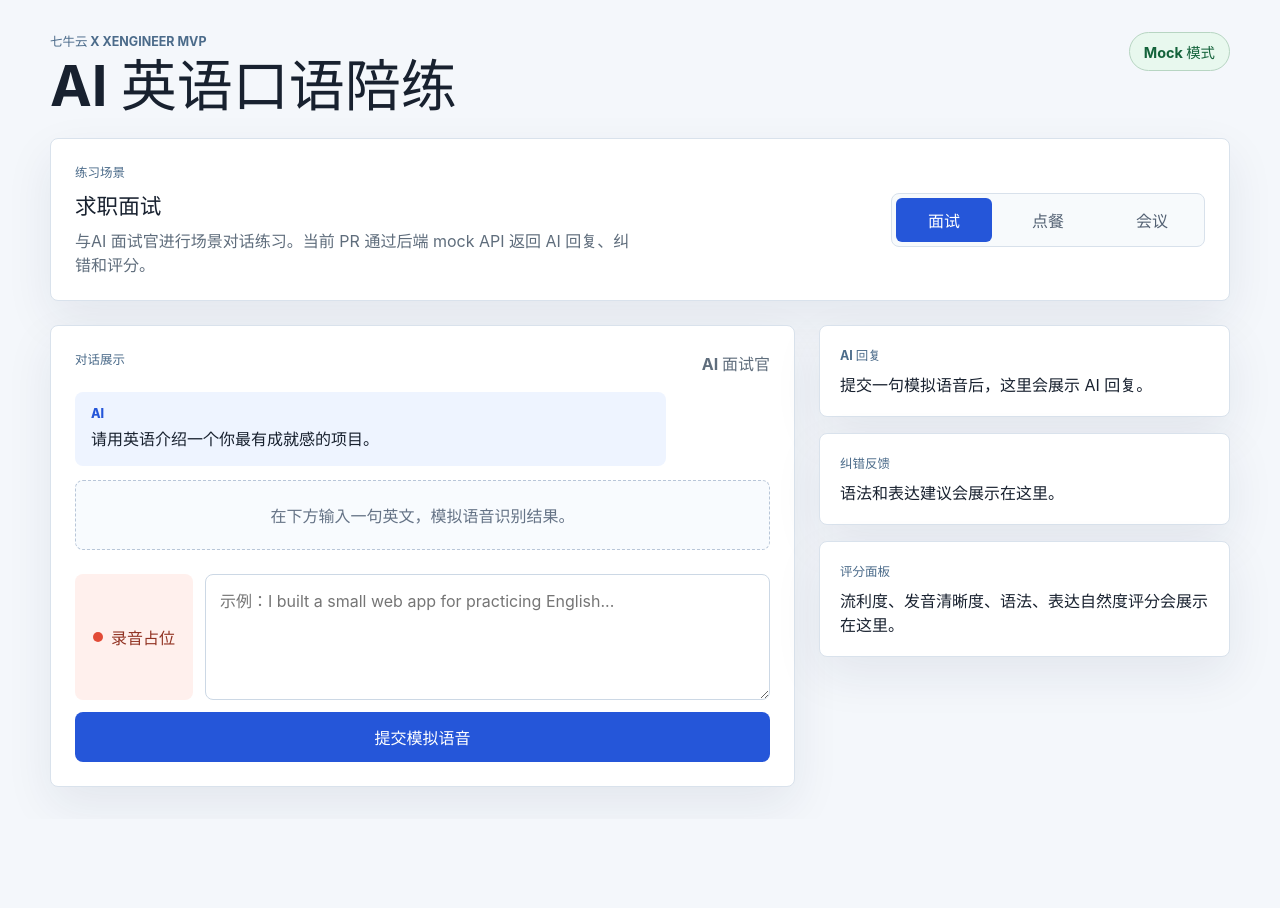
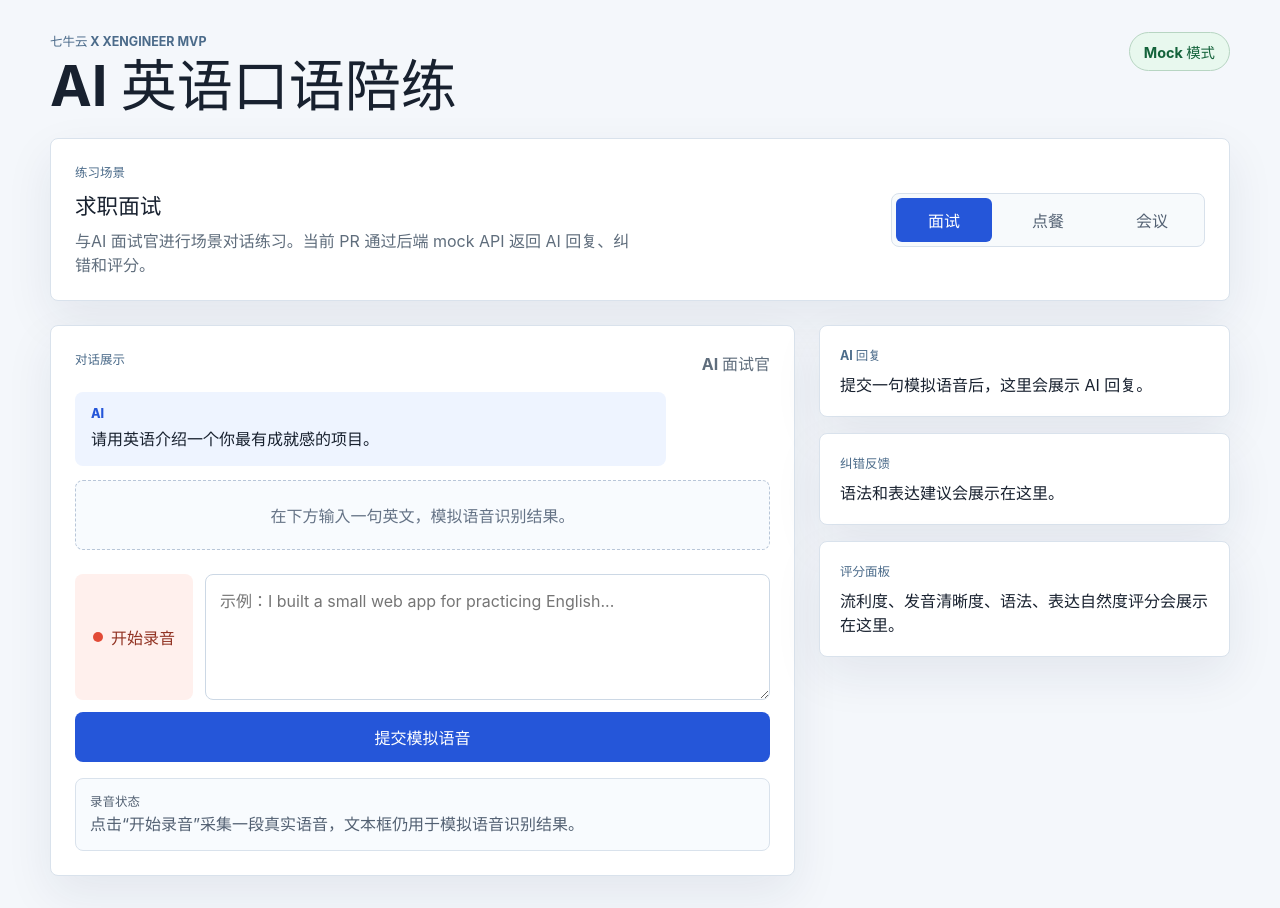
Before and after one commit to fan857/ai-speaking-coach, a React (Vite) app in the folder frontend/: page / in a window 1280 px wide. Before the commit the page ends 819 px from the top, so only its background shows below. Built offline with nearby package versions, Linux system fonts and the light colour scheme.

Commit message:
feat: add browser audio recording

```diff
--- a/frontend/src/App.jsx
+++ b/frontend/src/App.jsx
@@ -1,4 +1,4 @@
-import React, { useMemo, useState } from "react";
+import React, { useEffect, useMemo, useRef, useState } from "react";
 
 const scenarios = [
   {
@@ -71,17 +71,111 @@ function App() {
   const [practiceResult, setPracticeResult] = useState(null);
   const [isSubmitting, setIsSubmitting] = useState(false);
   const [errorMessage, setErrorMessage] = useState("");
+  const [isRecording, setIsRecording] = useState(false);
+  const [recordingSeconds, setRecordingSeconds] = useState(0);
+  const [audioUrl, setAudioUrl] = useState("");
+  const [audioBlobSize, setAudioBlobSize] = useState(0);
+  const mediaRecorderRef = useRef(null);
+  const mediaStreamRef = useRef(null);
+  const audioChunksRef = useRef([]);
+  const recordingTimerRef = useRef(null);
+  const audioUrlRef = useRef("");
 
   const selectedScenario = useMemo(
     () => scenarios.find((scenario) => scenario.id === selectedScenarioId),
     [selectedScenarioId]
   );
 
+  useEffect(() => {
+    return () => {
+      clearInterval(recordingTimerRef.current);
+      stopMediaStream();
+
+      if (audioUrlRef.current) {
+        URL.revokeObjectURL(audioUrlRef.current);
+      }
+    };
+  }, []);
+
+  function updateAudioUrl(nextAudioUrl) {
+    audioUrlRef.current = nextAudioUrl;
+    setAudioUrl(nextAudioUrl);
+  }
+
+  function stopMediaStream() {
+    mediaStreamRef.current?.getTracks().forEach((track) => track.stop());
+    mediaStreamRef.current = null;
+  }
+
+  function clearRecordingTimer() {
+    clearInterval(recordingTimerRef.current);
+    recordingTimerRef.current = null;
+  }
+
   function handleScenarioChange(scenarioId) {
     setSelectedScenarioId(scenarioId);
     setSubmittedText("");
     setPracticeResult(null);
     setErrorMessage("");
+  }
+
+  async function handleRecordClick() {
+    if (isRecording) {
+      mediaRecorderRef.current?.stop();
+      return;
+    }
+
+    if (!navigator.mediaDevices?.getUserMedia || typeof MediaRecorder === "undefined") {
+      setErrorMessage("当前浏览器不支持录音，请换用最新版 Chrome 或 Edge。");
+      return;
+    }
+
+    try {
+      const stream = await navigator.mediaDevices.getUserMedia({ audio: true });
+      const recorder = new MediaRecorder(stream);
+
+      if (audioUrlRef.current) {
+        URL.revokeObjectURL(audioUrlRef.current);
+      }
+
+      audioChunksRef.current = [];
+      mediaStreamRef.current = stream;
+      mediaRecorderRef.current = recorder;
+      updateAudioUrl("");
+      setAudioBlobSize(0);
+      setRecordingSeconds(0);
+      setErrorMessage("");
+
+      recorder.addEventListener("dataavailable", (event) => {
+        if (event.data.size > 0) {
+          audioChunksRef.current.push(event.data);
+        }
+      });
+
+      recorder.addEventListener("stop", () => {
+        const audioBlob = new Blob(audioChunksRef.current, {
+          type: recorder.mimeType || "audio/webm"
+        });
+
+        updateAudioUrl(URL.createObjectURL(audioBlob));
+        setAudioBlobSize(audioBlob.size);
+        setIsRecording(false);
+        clearRecordingTimer();
+        stopMediaStream();
+      });
+
+      recorder.start();
+      setIsRecording(true);
+      recordingTimerRef.current = setInterval(() => {
+        setRecordingSeconds((seconds) => seconds + 1);
+      }, 1000);
+    } catch (error) {
+      setErrorMessage(
+        error.name === "NotAllowedError"
+          ? "麦克风权限被拒绝，请允许浏览器使用麦克风。"
+          : "无法启动录音，请检查麦克风是否可用。"
+      );
+    }
   }
 
   async function handleSubmit(event) {
@@ -186,9 +280,14 @@ function App() {
             )}
 
             <form className="input-panel" onSubmit={handleSubmit}>
-              <button className="record-button" type="button" aria-label="录音按钮占位">
+              <button
+                className={isRecording ? "record-button recording" : "record-button"}
+                onClick={handleRecordClick}
+                type="button"
+                aria-label={isRecording ? "停止录音" : "开始录音"}
+              >
                 <span className="record-dot" />
-                录音占位
+                {isRecording ? "停止录音" : "开始录音"}
               </button>
               <textarea
                 onChange={(event) => setUserInput(event.target.value)}
@@ -200,6 +299,20 @@ function App() {
                 {isSubmitting ? "提交中..." : "提交模拟语音"}
               </button>
             </form>
+
+            <div className="recording-panel">
+              <div>
+                <p className="section-label">录音状态</p>
+                <p>
+                  {isRecording
+                    ? `正在录音：${recordingSeconds} 秒`
+                    : audioUrl
+                      ? `已生成录音：${recordingSeconds} 秒，约 ${Math.max(1, Math.round(audioBlobSize / 1024))} KB`
+                      : "点击“开始录音”采集一段真实语音，文本框仍用于模拟语音识别结果。"}
+                </p>
+              </div>
+              {audioUrl && <audio controls src={audioUrl} />}
+            </div>
 
             {errorMessage && <p className="error-text">{errorMessage}</p>}
           </div>
--- a/frontend/src/styles.css
+++ b/frontend/src/styles.css
@@ -227,11 +227,20 @@ h2 {
   background: #fff0ed;
 }
 
+.record-button.recording {
+  color: #ffffff;
+  background: #c9362b;
+}
+
 .record-dot {
   width: 10px;
   height: 10px;
   border-radius: 50%;
   background: #e24b37;
+}
+
+.record-button.recording .record-dot {
+  background: #ffffff;
 }
 
 textarea {
@@ -266,6 +275,26 @@ textarea:focus {
   margin: 12px 0 0;
   color: #b42318;
   font-weight: 700;
+}
+
+.recording-panel {
+  display: grid;
+  gap: 10px;
+  margin-top: 16px;
+  border: 1px solid #d9e2ec;
+  border-radius: 8px;
+  padding: 14px;
+  background: #f8fbfe;
+}
+
+.recording-panel p {
+  margin-bottom: 0;
+  color: #536173;
+  line-height: 1.5;
+}
+
+.recording-panel audio {
+  width: 100%;
 }
 
 .feedback-stack {
```
Also changed, not shown: 2 other files (tests, documents, lock files or other folders).
